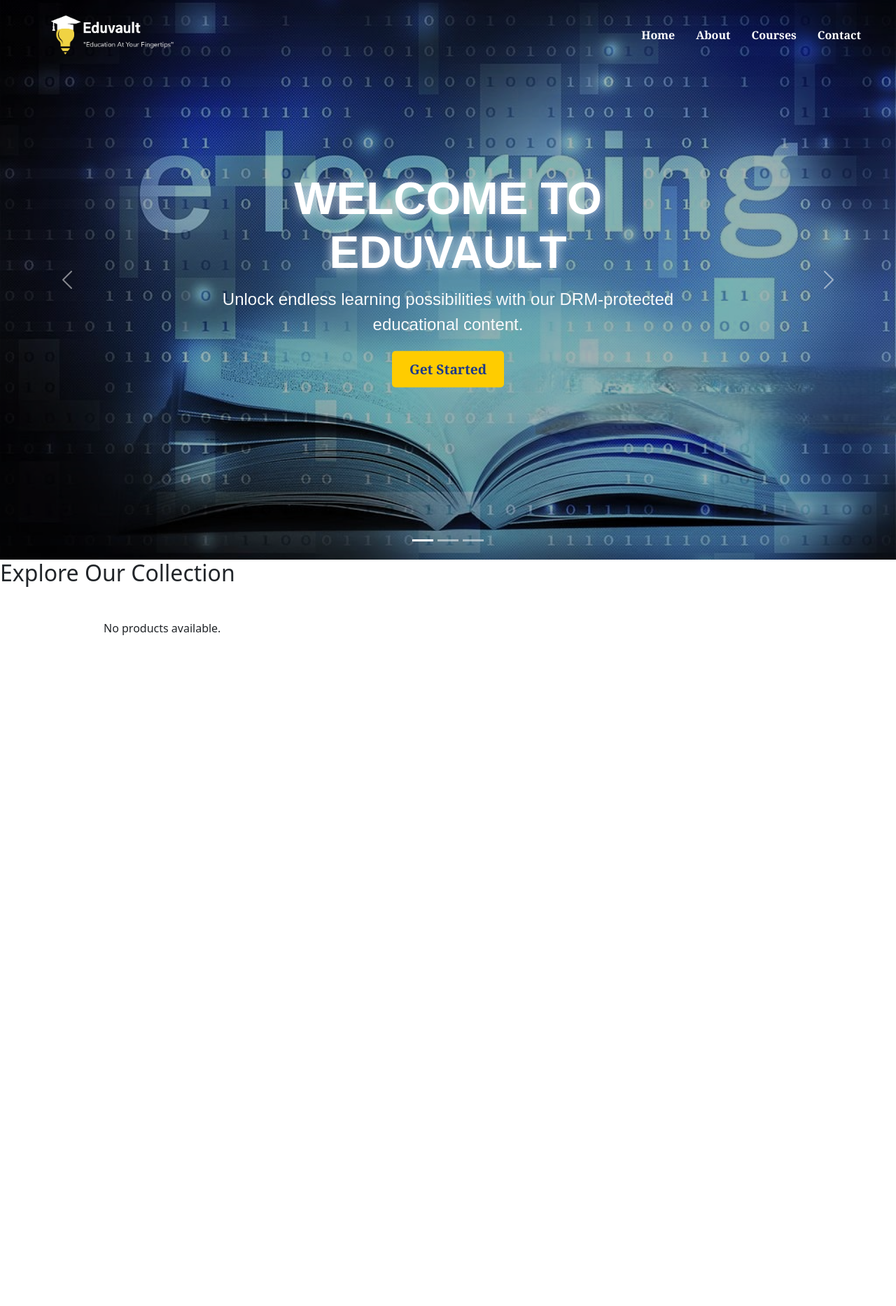
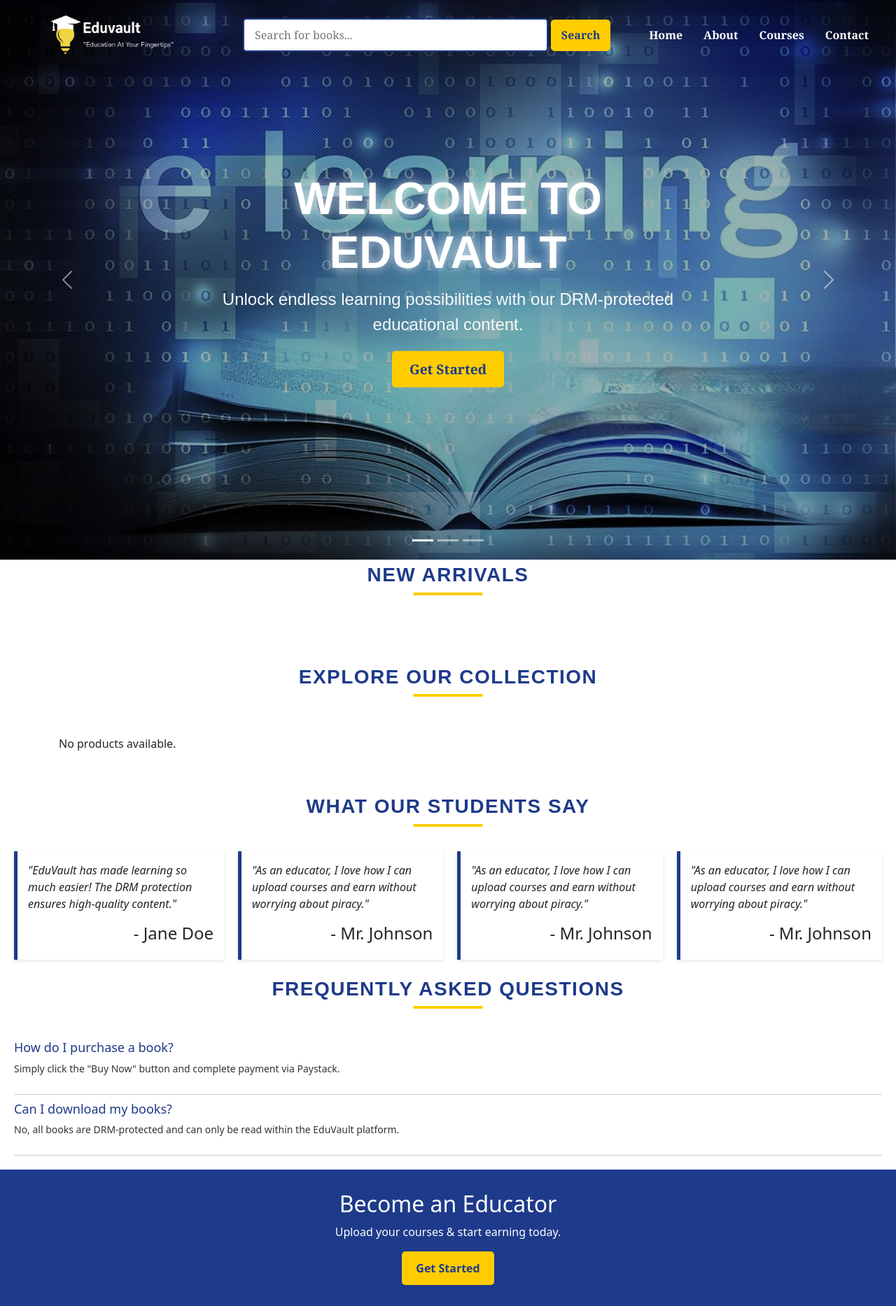
Before and after one commit to Oluwatimilehin16/Eduvault-Final, a PHP site: page /homepage.php in a window 1280 px wide. Shown: the whole page at 70% size. Before the commit the page ends 908 px from the top, so only its background shows below. Run offline with PHP 8.4, Linux system fonts and the light colour scheme; data that the repository does not hold is empty.

Commit message:
second commit

```diff
--- a/AuthorRegistration.php
+++ b/AuthorRegistration.php
@@ -30,8 +30,12 @@ if(isset($_POST["submit"])) {
 
 
             if ($result) {
+                $_SESSION['educator_id'] = $conn->insert_id; // Get the new user's ID
+                $_SESSION['educator_email'] = $email;
+                $_SESSION['educator_name'] = $firstname . ' ' . $lastname;
+
                 $message[] = 'Registration successful! Redirecting...';
-                header("refresh:2;url=homepage.php"); // Redirect after 2 seconds
+                header("refresh:2;url=educator_product.php"); // Redirect after 2 seconds
             } else {
                 $message[] = 'Something went wrong. Try again!';
             }
--- a/dashboard.css
+++ b/dashboard.css
@@ -48,47 +48,89 @@
     padding: 20px 0;
 }
 
+/* New Arrivals Section */
+.new-arrivals-container {
+    width: 90%;
+    max-width: 1200px;
+    display: grid;
+    grid-template-columns: repeat(auto-fit, minmax(300px, 1fr)); /* Smaller items */
+    gap: 20px;
+    justify-content: center;
+    padding: 20px;
+}
+
+/* Explore Our Collection */
 .box-container1 {
-    width: 80%; /* Ensures space on the sides */
-    max-width: 1200px; /* Prevents it from stretching too wide */
+    width: 90%;
+    max-width: 1200px;
     display: grid;
-    grid-template-columns: repeat(auto-fit, minmax(300px, 1fr)); /* Responsive grid */
+    grid-template-columns: repeat(auto-fit, minmax(300px, 1fr)); /* Larger items */
     gap: 20px;
     justify-content: center;
     padding: 20px;
     align-items: start;
-    border-radius: 10px;
 }
 
-.box1 {
+/* New Arrivals & Collection Boxes */
+.new-box, .box1 {
     background: #fff;
     padding: 15px;
     border-radius: 10px;
     box-shadow: 0 2px 10px rgba(0, 0, 0, 0.1);
     text-align: center;
     transition: transform 0.3s ease;
-    min-height: 350px;
+    height: 420px;
 }
 
-.box1:hover {
+.new-box:hover, .box1:hover {
     transform: scale(1.05);
 }
 
-.box-container1 .box1 .cover-image {
+/* Image Styling */
+.cover-image {
     width: 100%;
-    min-height: 150px;
+    height: 250px;
     object-fit: cover;
     border-radius: 10px;
 }
 
-
-.box1 h3 {
-    margin: 10px 0;
-    font-size: 18px;
+/* Title */
+.new-box h4, .box1 h4{
+    margin: 8px 0;
+    font-size: 16px;
 }
 
+/* Price */
 .price {
     font-size: 16px;
     font-weight: bold;
     color: #1E3A8A;
 }
+.title {
+    font-size: 28px;
+    font-weight: bold;
+    text-align: center;
+    text-transform: uppercase;
+    color: #1E3A8A; /* Dark Blue */
+    margin-bottom:15px;
+    margin-top: 5px;
+    position: relative;
+    letter-spacing: 1.5px;
+    font-family: 'Poppins', sans-serif;
+}
+
+/* Underline Effect */
+.title::after {
+    content: "";
+    width: 100px;
+    height: 4px;
+    background: #ffcc00; /* Yellow */
+    display: block;
+    margin: 8px auto 0;
+    border-radius: 5px;
+}
+
+/* Subtle Glow */
+.title:hover {
+    text-shadow: 0px 0px 10px rgba(30, 58, 138, 0.5);
+}
--- a/educator_header.php
+++ b/educator_header.php
@@ -33,7 +33,7 @@
         <p>Username: <span><?php echo isset($_SESSION['educator_name']) ? $_SESSION['educator_name'] : 'Guest'; ?></span></p>
         <p>Email: <span><?php echo isset($_SESSION['educator_email']) ? $_SESSION['educator_email'] : 'Not available'; ?></span></p>
 
-        <form method="post" action="logout.php">
+        <form method="post" action="login.php">
             <button type="submit" class="logout-btn">Log Out</button>
         </form>
     </div>
--- a/homepage.css
+++ b/homepage.css
@@ -58,6 +58,43 @@ nav ul li:hover {
     background:rgba(255, 255, 255, 0.2);
     padding:5px;
 }
+.logo{
+    width:22.5%;
+}
+.nav{
+    width:27.5%;
+}
+.search-container {
+    width:45%;
+    text-align: center;
+}
+
+.search-container input {
+    padding: 15px;
+    width:80%;
+    border: 2px solid #1E3A8A;
+    border-radius: 5px;
+    font-size: 16px;
+    height: 48px;
+}
+
+.search-container button {
+    padding: 10px 15px;
+    height: 45px;
+    background-color: #ffcc00;
+    border: none;
+    color: #1E3A8A;
+    font-size: 16px;
+    font-weight: bold;
+    cursor: pointer;
+    border-radius: 5px;
+    transition: 0.3s;
+}
+
+.search-container button:hover {
+    background-color: #e6b800;
+}
+
 
 
 /* Ensure Carousel Images Cover the Screen */
@@ -99,7 +136,6 @@ nav ul li:hover {
     left: auto;
     right: auto;
 }
-
 /* Hero Title */
 .hero-title {
     font-size: 4rem; /* Bigger title */
@@ -139,7 +175,7 @@ nav ul li:hover {
 /* General Button Styling */
 .buy-btn, .login-btn, .download-btn {
     display: inline-block;
-    padding: 10px 15px;
+    padding: 8px 15px;
     border-radius: 5px;
     font-size: 16px;
     text-align: center;
@@ -184,6 +220,69 @@ nav ul li:hover {
     transform: scale(1.05);
 }
 
+.testimonial-section {
+    display: flex;
+    gap: 20px;
+    justify-content: center;
+    padding: 20px;
+}
+
+.testimonial {
+    background: #fff;
+    padding: 15px;
+    border-left: 5px solid #1E3A8A;
+    max-width: 300px;
+    box-shadow: 0 2px 5px rgba(0, 0, 0, 0.1);
+}
+
+.testimonial p {
+    font-style: italic;
+}
+
+.testimonial h4 {
+    text-align: right;
+    margin-top: 10px;
+}
+.cta-section {
+    text-align: center;
+    background: #1E3A8A;
+    color: white;
+    padding: 30px;
+}
+
+.cta-btn {
+    display: inline-block;
+    padding: 12px 20px;
+    background: #ffcc00;
+    color: #1E3A8A;
+    border-radius: 5px;
+    text-decoration: none;
+    font-weight: bold;
+    transition: 0.3s;
+}
+
+.cta-btn:hover {
+    background: #ffd633;
+}
+.faq-section {
+    padding: 20px;
+}
+
+.faq {
+    border-bottom: 1px solid #ccc;
+    padding: 10px 0;
+}
+
+.faq h3 {
+    font-size: 18px;
+    color: #1E3A8A;
+}
+
+.faq p {
+    font-size: 14px;
+    color: #333;
+}
+
 
 /* Ensure It Looks Good on Mobile */
 @media (max-width: 768px) {
--- a/homepage.php
+++ b/homepage.php
@@ -22,10 +22,15 @@ $student_id = $_SESSION['student_id'] ?? null;
 </head>
 <body>
     <header>
-        <div  class="logo">
+        <div class="logo">
         <a href="homepage.html"><img src="./assets/logo.png" alt="EduVault"></a>
         </div>
-        <div>
+        <!-- Search Bar -->
+        <div class="search-container">
+            <input type="text" id="searchInput" placeholder="Search for books..." onkeyup="searchBooks()">
+            <button onclick="searchBooks()">Search</button>
+        </div>
+        <div class="nav">
         <nav>
             <ul>
                 <li><a href="homepage.html">Home</a></li>
@@ -52,7 +57,7 @@ $student_id = $_SESSION['student_id'] ?? null;
                 <div class="hero-content">
                     <h1 class="hero-title">Welcome to EduVault</h1>
                     <p class="sub-hero">Unlock endless learning possibilities with our DRM-protected educational content.</p>
-                    <a href="#" class="btn btn-primary btn-lg">Get Started</a>
+                    <a href="UserRegistration.php" class="btn btn-primary btn-lg">Get Started</a>
                 </div>
             </div>
             <div class="carousel-item">
@@ -70,7 +75,7 @@ $student_id = $_SESSION['student_id'] ?? null;
                 <div class="hero-content">
                     <h1 class="hero-title">Join Our Learning Community</h1>
                     <p class="sub-hero">Connect with experts and expand your knowledge effortlessly.</p>
-                    <a href="#" class="btn btn-primary btn-lg">Join Now</a>
+                    <a href="UserRegistration.php" class="btn btn-primary btn-lg">Join Now</a>
                 </div>
             </div>
         </div>
@@ -84,22 +89,39 @@ $student_id = $_SESSION['student_id'] ?? null;
         </button>
     </div>
 
-    <h2 class="title">Explore Our Collection</h2>
+    <h2 class="title">New Arrivals</h2>
+<section class="show-products">
+    <div class="new-arrivals-container">
+        <?php
+        $new_books = mysqli_query($conn, "SELECT * FROM products ORDER BY id DESC LIMIT 3");
+        while ($book = mysqli_fetch_assoc($new_books)) {
+        ?>
+            <div class="new-box">
+                <img src="uploads/covers/<?php echo $book['cover_img']; ?>" alt="Book Cover" class="cover-image">
+                <h4><?php echo $book['title']; ?></h4>
+                <p class="price">₦<?php echo number_format($book['price'], 2); ?></p>
+                <a href="checkout.php?id=<?php echo $book['id']; ?>" class="buy-btn">Buy Now</a>
+            </div>
+        <?php
+        }
+        ?>
+    </div>
+</section>
 
+<h2 class="title">Explore Our Collection</h2>
 <section class="show-products">
     <div class="box-container1">
         <?php
-        $select_products = mysqli_query($conn, "SELECT * FROM products") or die('Query failed');
+        $select_products = mysqli_query($conn, "SELECT * FROM products LIMIT 6") or die('Query failed');
 
         if (mysqli_num_rows($select_products) > 0) {
             while ($product = mysqli_fetch_assoc($select_products)) {
-                // Check if the student has already purchased this product
                 $purchase_check = $student_id ? mysqli_query($conn, "SELECT * FROM purchases WHERE student_id = '$student_id' AND product_id = '{$product['id']}' AND status = 'paid'") : false;
                 $has_purchased = $purchase_check && mysqli_num_rows($purchase_check) > 0;
         ?>
                 <div class="box1">
                     <img src="uploads/covers/<?php echo $product['cover_img']; ?>" alt="Cover" class="cover-image">
-                    <h3><?php echo $product['title']; ?></h3>
+                    <h4><?php echo $product['title']; ?></h4>
                     <p class="price">₦<?php echo number_format($product['price'], 2); ?></p>
 
                     <?php if ($student_id): ?>
@@ -120,6 +142,45 @@ $student_id = $_SESSION['student_id'] ?? null;
         ?>
     </div>
 </section>
+
+<h2 class="title">What Our Students Say</h2>
+<div class="testimonial-section">
+    <div class="testimonial">
+        <p>"EduVault has made learning so much easier! The DRM protection ensures high-quality content."</p>
+        <h4>- Jane Doe</h4>
+    </div>
+    <div class="testimonial">
+        <p>"As an educator, I love how I can upload courses and earn without worrying about piracy."</p>
+        <h4>- Mr. Johnson</h4>
+    </div>
+    <div class="testimonial">
+        <p>"As an educator, I love how I can upload courses and earn without worrying about piracy."</p>
+        <h4>- Mr. Johnson</h4>
+    </div>
+    <div class="testimonial">
+        <p>"As an educator, I love how I can upload courses and earn without worrying about piracy."</p>
+        <h4>- Mr. Johnson</h4>
+    </div>
+</div>
+
+<h2 class="title">Frequently Asked Questions</h2>
+<div class="faq-section">
+    <div class="faq">
+        <h3>How do I purchase a book?</h3>
+        <p>Simply click the "Buy Now" button and complete payment via Paystack.</p>
+    </div>
+    <div class="faq">
+        <h3>Can I download my books?</h3>
+        <p>No, all books are DRM-protected and can only be read within the EduVault platform.</p>
+    </div>
+</div>
+
+<div class="cta-section">
+    <h2>Become an Educator</h2>
+    <p>Upload your courses & start earning today.</p>
+    <a href="AuthorsRegistration.php" class="cta-btn">Get Started</a>
+</div>
+
       <script src="https://cdn.jsdelivr.net/npm/bootstrap@5.3.0/dist/js/bootstrap.bundle.min.js"></script>
 </body>
 </html>
```
Also changed, not shown: uploads/covers/67c5f8fdcf9c9_barrierspic.png (added), uploads/covers/67c5fa08a7025_projectwork.png (added), 2 other files.
